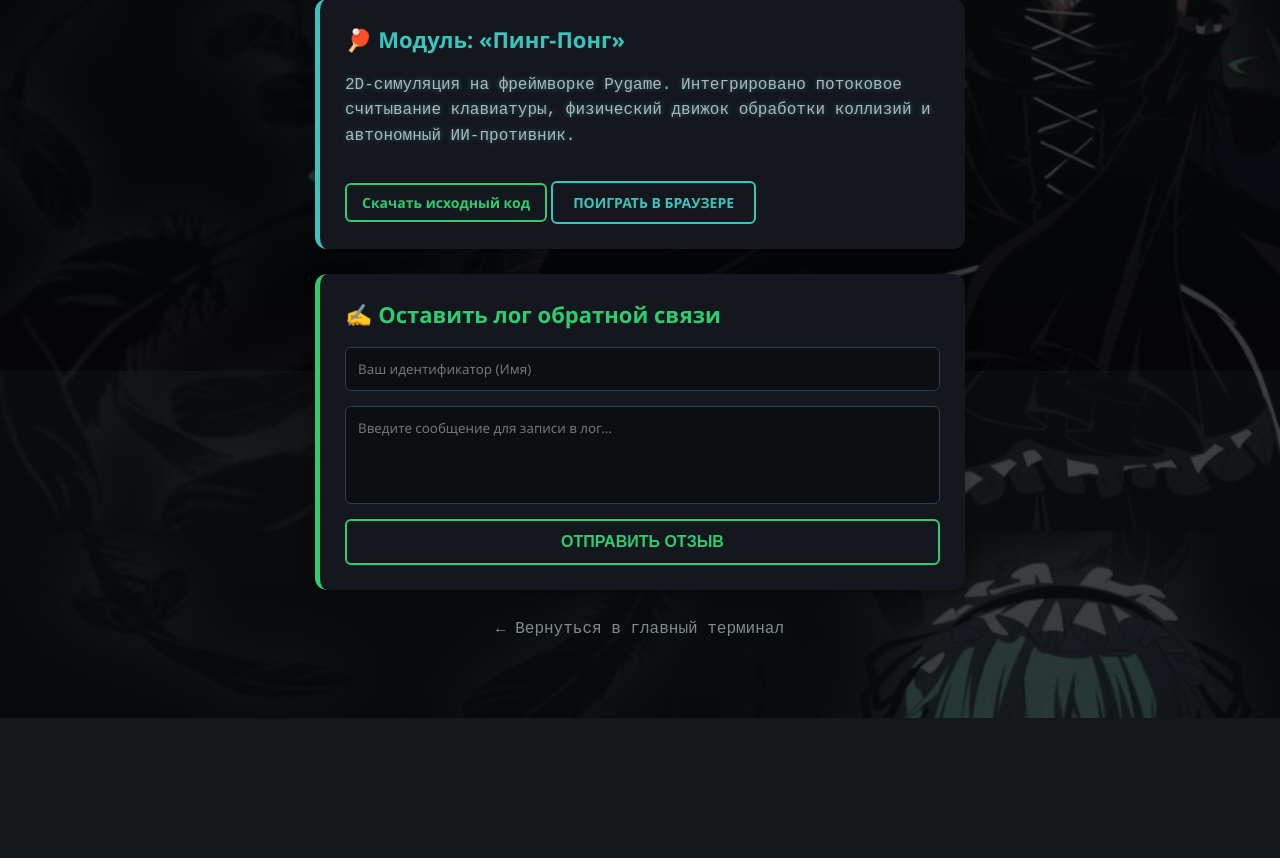
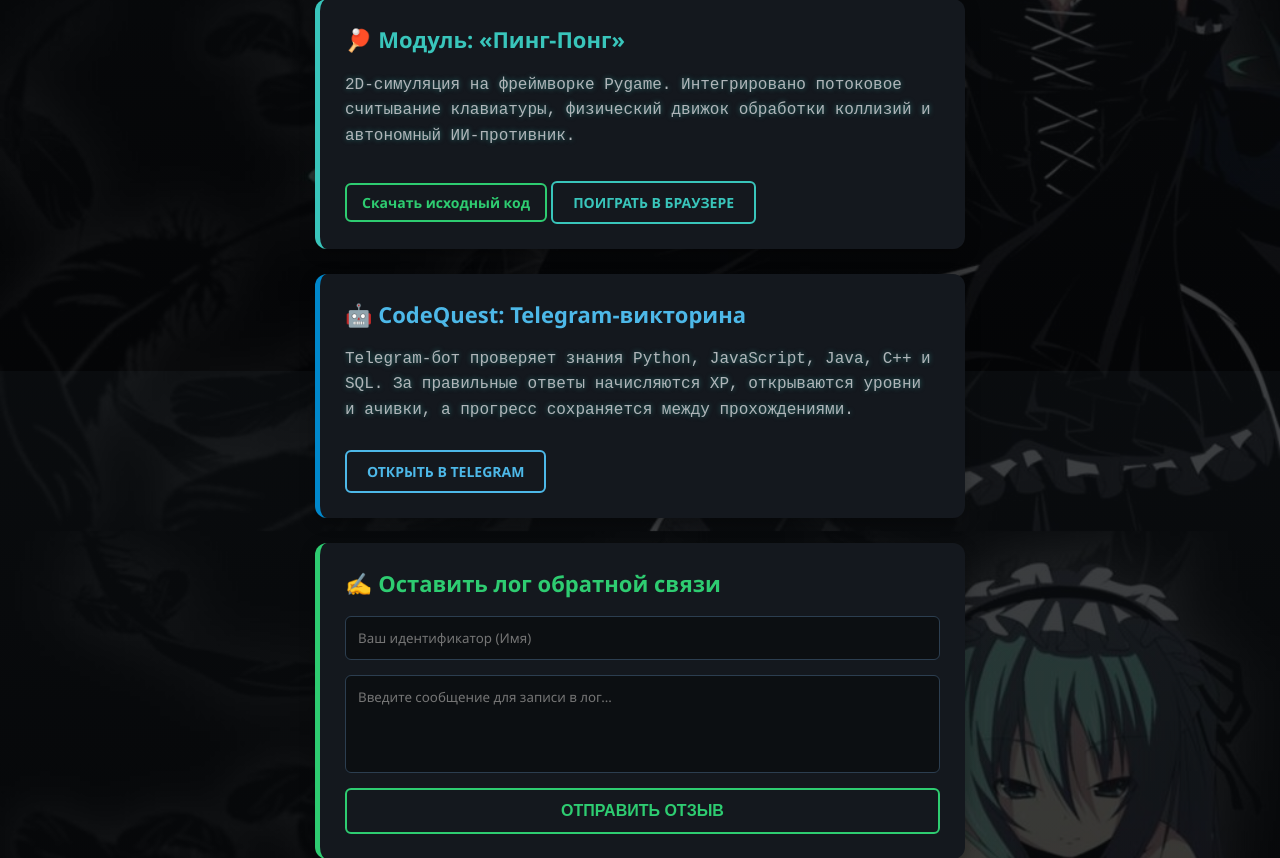
Before and after one commit to wastery123/Wastery-portfolio, a Flask app: page /projects in a window 1280 px wide. Shown: the part 429-1287 px from the top of the page. Before the commit the page ends 1147 px from the top, so only its background shows below. Run offline with Flask 3, Linux system fonts and the light colour scheme.

Commit message:
Add CodeQuest Telegram bot to portfolio

```diff
--- a/templates/index.html
+++ b/templates/index.html
@@ -145,8 +145,8 @@
 
         <div class="social-grid">
             <!-- Замените '#' на свои настоящие ссылки (например: https://t.me) -->
-            <a href="@wasteryy" target="_blank" class="social-btn tg">
-                <i class="fab fa-telegram"></i> Telegram
+            <a href="https://t.me/wasterytest_bot" target="_blank" rel="noopener noreferrer" class="social-btn tg">
+                <i class="fab fa-telegram"></i> CodeQuest в Telegram
             </a>
             <a href="https://discord.gg/bESWh3Hpsy" target="_blank" class="social-btn ds">
                 <i class="fab fa-discord"></i> Discord
--- a/templates/projects.html
+++ b/templates/projects.html
@@ -143,6 +143,12 @@
             <a href="/play_pong" class="submit-btn" style="text-decoration: none; display: inline-block; margin-top: 15px; font-size: 14px; padding: 10px 20px; color: #39c5bb; border-color: #39c5bb;">ПОИГРАТЬ В БРАУЗЕРЕ</a>
         </div>
 
+        <div class="project-card" style="border-left-color: #0088cc;">
+            <h2 style="color: #4db8e8;">🤖 CodeQuest: Telegram-викторина</h2>
+            <p>Telegram-бот проверяет знания Python, JavaScript, Java, C++ и SQL. За правильные ответы начисляются XP, открываются уровни и ачивки, а прогресс сохраняется между прохождениями.</p>
+            <a href="https://t.me/wasterytest_bot" target="_blank" rel="noopener noreferrer" class="submit-btn" style="text-decoration: none; display: inline-block; margin-top: 10px; font-size: 14px; padding: 10px 20px; color: #4db8e8; border-color: #4db8e8;">ОТКРЫТЬ В TELEGRAM</a>
+        </div>
+
 
         <div class="project-card" style="border-left-color: #2ecc71;">
             <h2 style="color: #2ecc71;">✍️ Оставить лог обратной связи</h2>
```
